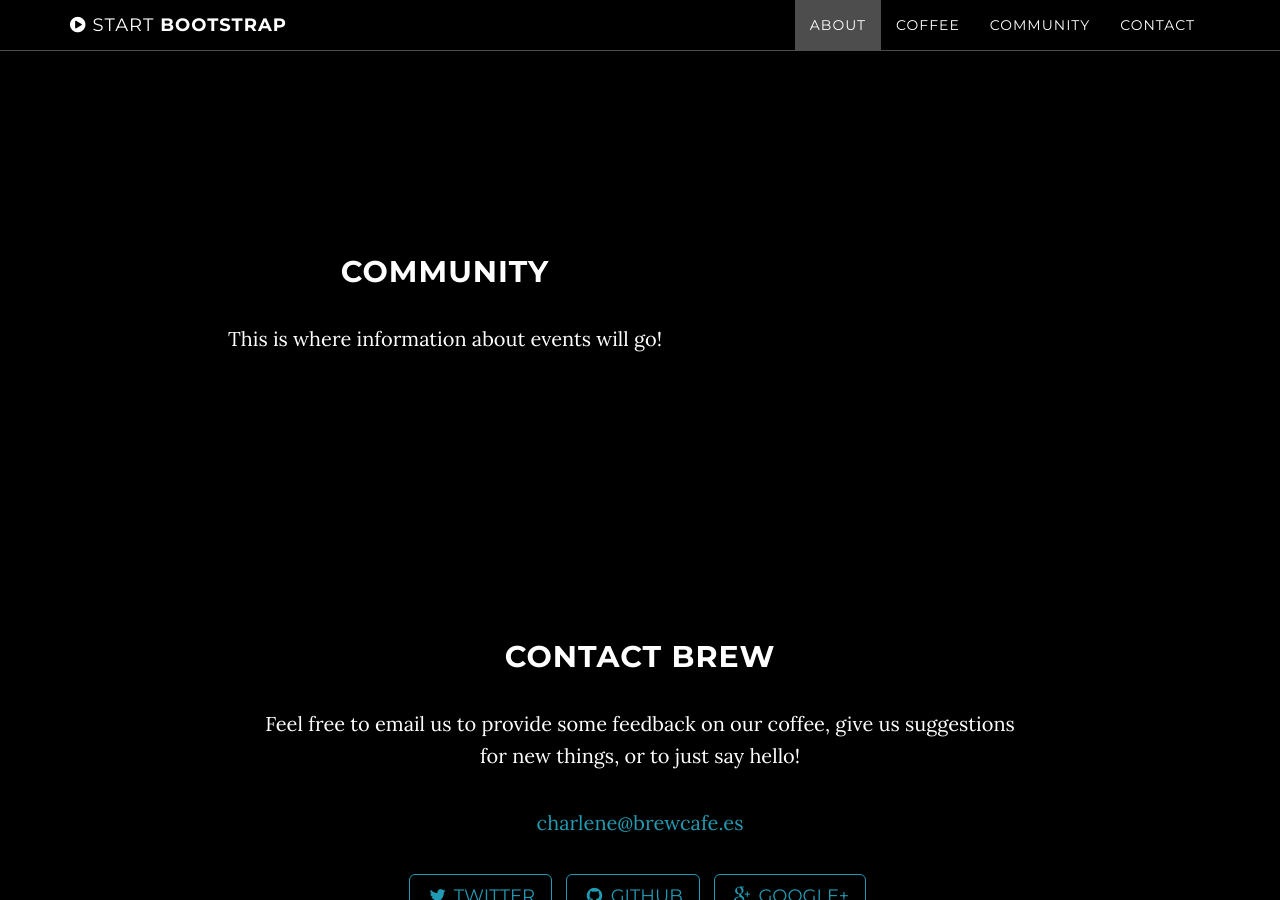
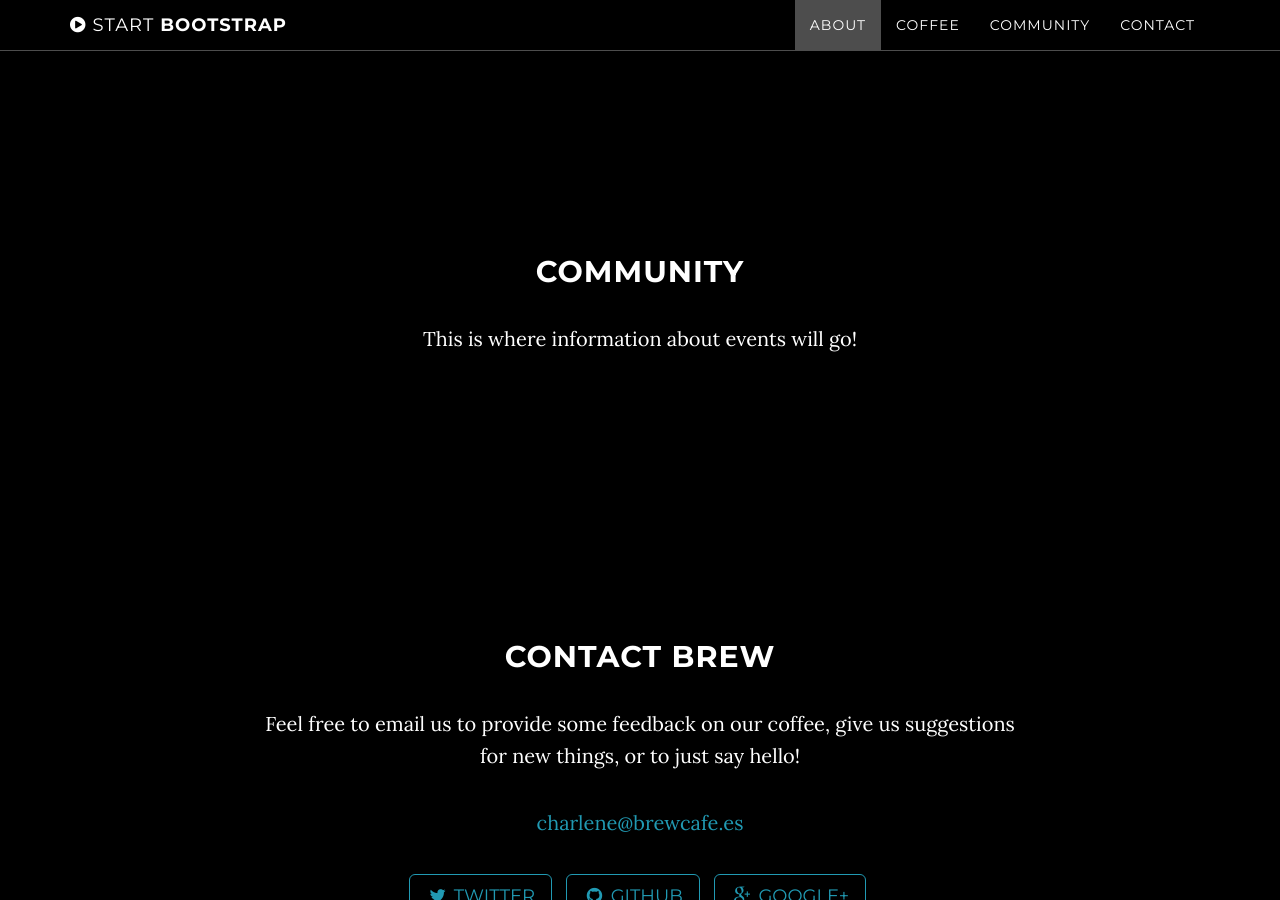
Before and after one commit to CharleneMolino/brew, a Jekyll site: the page built from index.html, in a window 1280 px wide and 900 px high, scrolled down 1778 px. Built offline with Jekyll 4.4.1, drawn with Linux system fonts in a browser that asks for light colours.

Commit message:
community section

```diff
--- a/index.html
+++ b/index.html
@@ -85,7 +85,7 @@
     <section id="community" class="container content-section text-center">
       <div class="community-section">
         <div class="row">
-          <div class="col-lg-8 col-le-offset-2">
+          <div class="col-lg-8 col-lg-offset-2">
             <h2>Community</h2>
             <p>This is where information about events will go!</p>
           </div>
```
